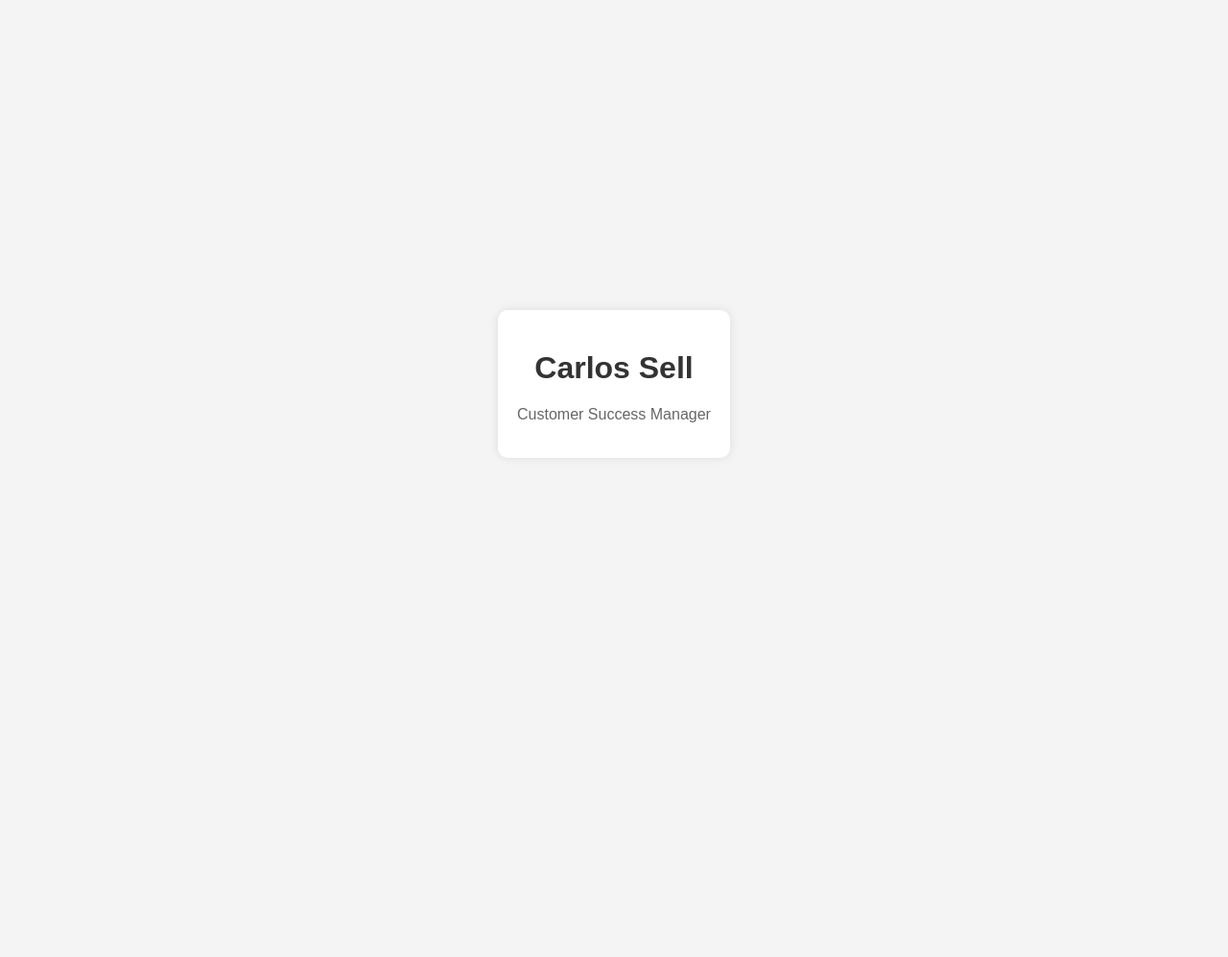
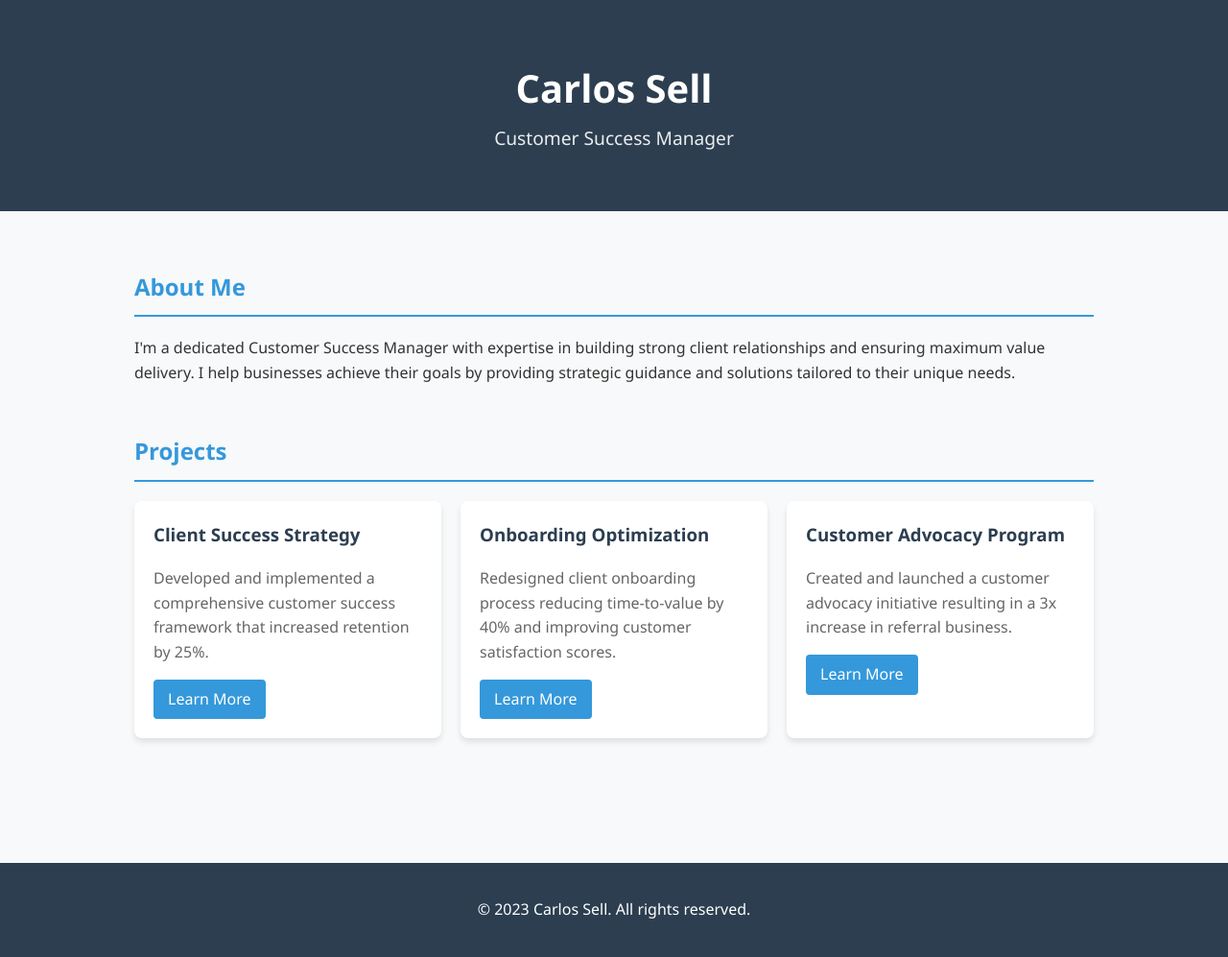
Before and after one commit to vonsell/vonsell.github.io, a plain HTML site: page index.html in a window 1280 px wide. Shown: the whole page at 96% size. Before the commit the page ends 800 px from the top, so only its background shows below. Drawn offline with Linux system fonts and the light colour scheme.

Commit message:
New main page

```diff
--- a/index.html
+++ b/index.html
@@ -3,37 +3,163 @@
 <head>
     <meta charset="UTF-8">
     <meta name="viewport" content="width=device-width, initial-scale=1.0">
-    <title>Carlos Sell -- Customer Success Manager</title>
+    <title>Carlos Sell — Customer Success Manager</title>
     <style>
+        :root {
+            --primary-color: #3498db;
+            --secondary-color: #2c3e50;
+            --text-color: #333;
+            --light-bg: #f8f9fa;
+        }
+
         body {
-            font-family: Arial, sans-serif;
+            font-family: 'Segoe UI', Roboto, Oxygen, Ubuntu, Cantarell, 'Open Sans', 'Helvetica Neue', sans-serif;
             margin: 0;
             padding: 0;
-            display: flex;
-            justify-content: center;
-            align-items: center;
-            height: 100vh;
-            background-color: #f4f4f4;
+            background-color: var(--light-bg);
+            color: var(--text-color);
+            line-height: 1.6;
         }
+
+        header {
+            background-color: var(--secondary-color);
+            color: white;
+            text-align: center;
+            padding: 60px 0;
+        }
+
+        .profile-name {
+            margin: 0;
+            font-size: 2.5rem;
+        }
+
+        .profile-title {
+            margin: 5px 0 0;
+            font-weight: normal;
+            font-size: 1.2rem;
+            opacity: 0.9;
+        }
+
         .container {
+            max-width: 1000px;
+            margin: 0 auto;
+            padding: 40px 20px;
+        }
+
+        section {
+            margin-bottom: 50px;
+        }
+
+        h2 {
+            color: var(--primary-color);
+            border-bottom: 2px solid var(--primary-color);
+            padding-bottom: 10px;
+            margin-bottom: 20px;
+        }
+
+        .projects {
+            display: grid;
+            grid-template-columns: repeat(auto-fill, minmax(300px, 1fr));
+            gap: 20px;
+        }
+
+        .project-card {
+            background: white;
+            border-radius: 8px;
+            overflow: hidden;
+            box-shadow: 0 4px 6px rgba(0, 0, 0, 0.1);
+            transition: transform 0.3s ease, box-shadow 0.3s ease;
+        }
+
+        .project-card:hover {
+            transform: translateY(-5px);
+            box-shadow: 0 10px 20px rgba(0, 0, 0, 0.15);
+        }
+
+        .project-content {
+            padding: 20px;
+        }
+
+        .project-title {
+            margin-top: 0;
+            color: var(--secondary-color);
+        }
+
+        .project-description {
+            color: #666;
+            margin-bottom: 15px;
+        }
+
+        .btn {
+            display: inline-block;
+            background-color: var(--primary-color);
+            color: white;
+            padding: 8px 15px;
+            border-radius: 4px;
+            text-decoration: none;
+            font-weight: 500;
+            transition: background-color 0.3s ease;
+        }
+
+        .btn:hover {
+            background-color: #2980b9;
+        }
+
+        footer {
+            background-color: var(--secondary-color);
+            color: white;
             text-align: center;
-            background: white;
             padding: 20px;
-            border-radius: 10px;
-            box-shadow: 0 0 10px rgba(0, 0, 0, 0.1);
-        }
-        h1 {
-            color: #333;
-        }
-        p {
-            color: #666;
+            margin-top: 40px;
         }
     </style>
 </head>
 <body>
+    <header>
+        <h1 class="profile-name">Carlos Sell</h1>
+        <p class="profile-title">Customer Success Manager</p>
+    </header>
+
     <div class="container">
-        <h1>Carlos Sell</h1>
-        <p>Customer Success Manager</p>
+        <section>
+            <h2>About Me</h2>
+            <p>
+                I'm a dedicated Customer Success Manager with expertise in building strong client relationships and ensuring maximum value delivery. I help businesses achieve their goals by providing strategic guidance and solutions tailored to their unique needs.
+            </p>
+        </section>
+
+        <section>
+            <h2>Projects</h2>
+            <div class="projects">
+                <div class="project-card">
+                    <div class="project-content">
+                        <h3 class="project-title">Client Success Strategy</h3>
+                        <p class="project-description">Developed and implemented a comprehensive customer success framework that increased retention by 25%.</p>
+                        <a href="#" class="btn">Learn More</a>
+                    </div>
+                </div>
+
+                <div class="project-card">
+                    <div class="project-content">
+                        <h3 class="project-title">Onboarding Optimization</h3>
+                        <p class="project-description">Redesigned client onboarding process reducing time-to-value by 40% and improving customer satisfaction scores.</p>
+                        <a href="#" class="btn">Learn More</a>
+                    </div>
+                </div>
+
+                <div class="project-card">
+                    <div class="project-content">
+                        <h3 class="project-title">Customer Advocacy Program</h3>
+                        <p class="project-description">Created and launched a customer advocacy initiative resulting in a 3x increase in referral business.</p>
+                        <a href="#" class="btn">Learn More</a>
+                    </div>
+                </div>
+            </div>
+        </section>
     </div>
+
+    <footer>
+        <p>&copy; 2023 Carlos Sell. All rights reserved.</p>
+    </footer>
 </body>
 </html>
```
